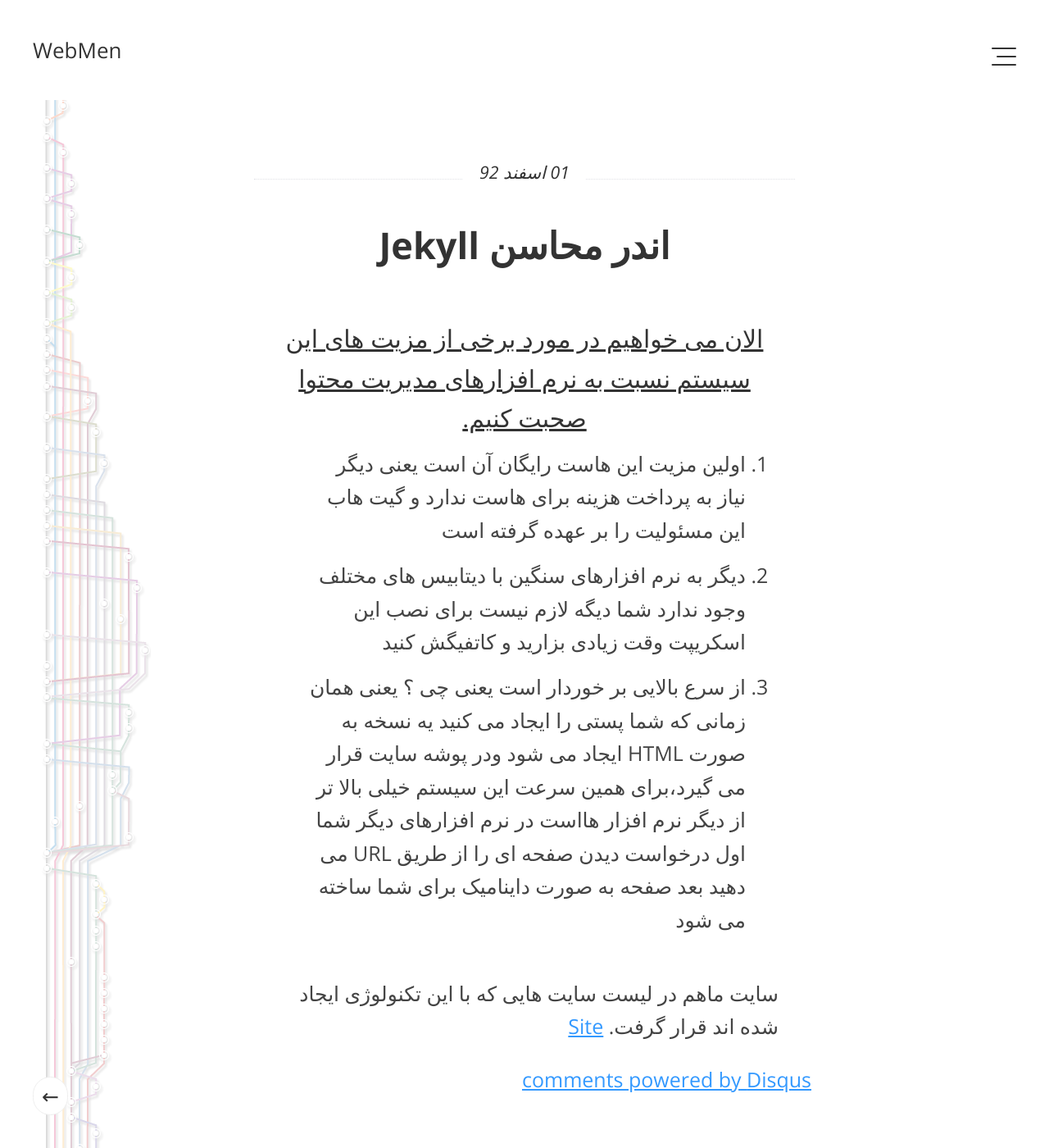
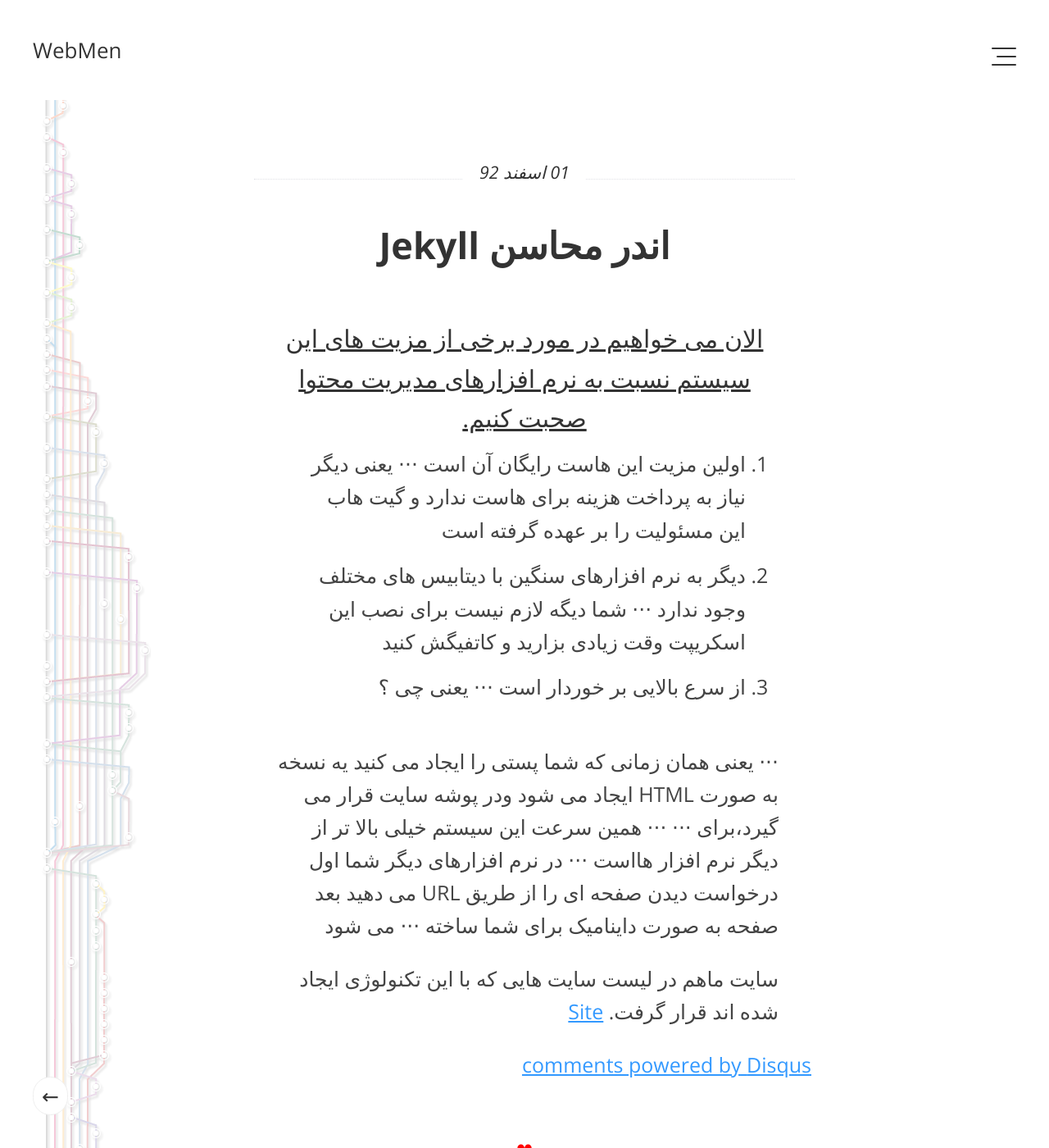
Before and after one commit to ALYREZA/blog, a Jekyll site: the page built from _posts/2014-02-20-a-little-about-jekyll.markdown, in a window 1280 px wide and 1400 px high. Shown: the whole window at 82% size. Built offline with Jekyll 4.4.1, drawn with Linux system fonts in a browser that asks for light colours; Markdown is read by kramdown in place of the engine named in the settings; comment, search, counter and statistics services are not loaded.

```diff
--- a/_posts/2014-02-20-a-little-about-jekyll.markdown
+++ b/_posts/2014-02-20-a-little-about-jekyll.markdown
@@ -8,13 +8,15 @@ tarikh: "01 اسفند 92"
 ---
 ####الان می خواهیم در مورد برخی از مزیت های این سیستم نسبت به نرم افزارهای مدیریت محتوا صحبت کنیم.
 1. اولین مزیت این  هاست رایگان آن است
-   یعنی دیگر نیاز به پرداخت هزینه برای هاست ندارد و گیت هاب این مسئولیت را بر عهده گرفته است
+⋅⋅⋅   یعنی دیگر نیاز به پرداخت هزینه برای هاست ندارد و گیت هاب این مسئولیت را بر عهده گرفته است
 2. دیگر به نرم افزارهای سنگین با دیتابیس های مختلف وجود ندارد
-   شما دیگه لازم نیست برای نصب این اسکریپت وقت زیادی بزارید و کاتفیگش کنید
+⋅⋅⋅  شما دیگه لازم نیست برای نصب این اسکریپت وقت زیادی بزارید و کاتفیگش کنید
 3. از سرع بالایی بر خوردار است
-   یعنی چی ؟
-   یعنی همان زمانی که شما پستی را ایجاد می کنید یه نسخه به صورت HTML ایجاد می شود ودر پوشه سایت قرار می گیرد،برای همین    سرعت این سیستم خیلی بالا تر از دیگر نرم افزار هااست
-   در نرم افزارهای دیگر شما اول درخواست دیدن صفحه ای را از طریق URL می دهید بعد صفحه به صورت داینامیک برای شما ساخته می    شود
+⋅⋅⋅   یعنی چی ؟
+
+
+⋅⋅⋅   یعنی همان زمانی که شما پستی را ایجاد می کنید یه نسخه به صورت HTML ایجاد می شود ودر پوشه سایت قرار می گیرد،برای ⋅⋅⋅ ⋅⋅⋅ همین    سرعت این سیستم خیلی بالا تر از دیگر نرم افزار هااست
+⋅⋅⋅   در نرم افزارهای دیگر شما اول درخواست دیدن صفحه ای را از طریق URL می دهید بعد صفحه به صورت داینامیک برای شما ساخته ⋅⋅⋅ می    شود
 
 سایت ماهم در لیست سایت هایی که با این تکنولوژی ایجاد شده اند قرار گرفت.
 [Site](https://github.com/jekyll/jekyll/wiki/sites)
```
